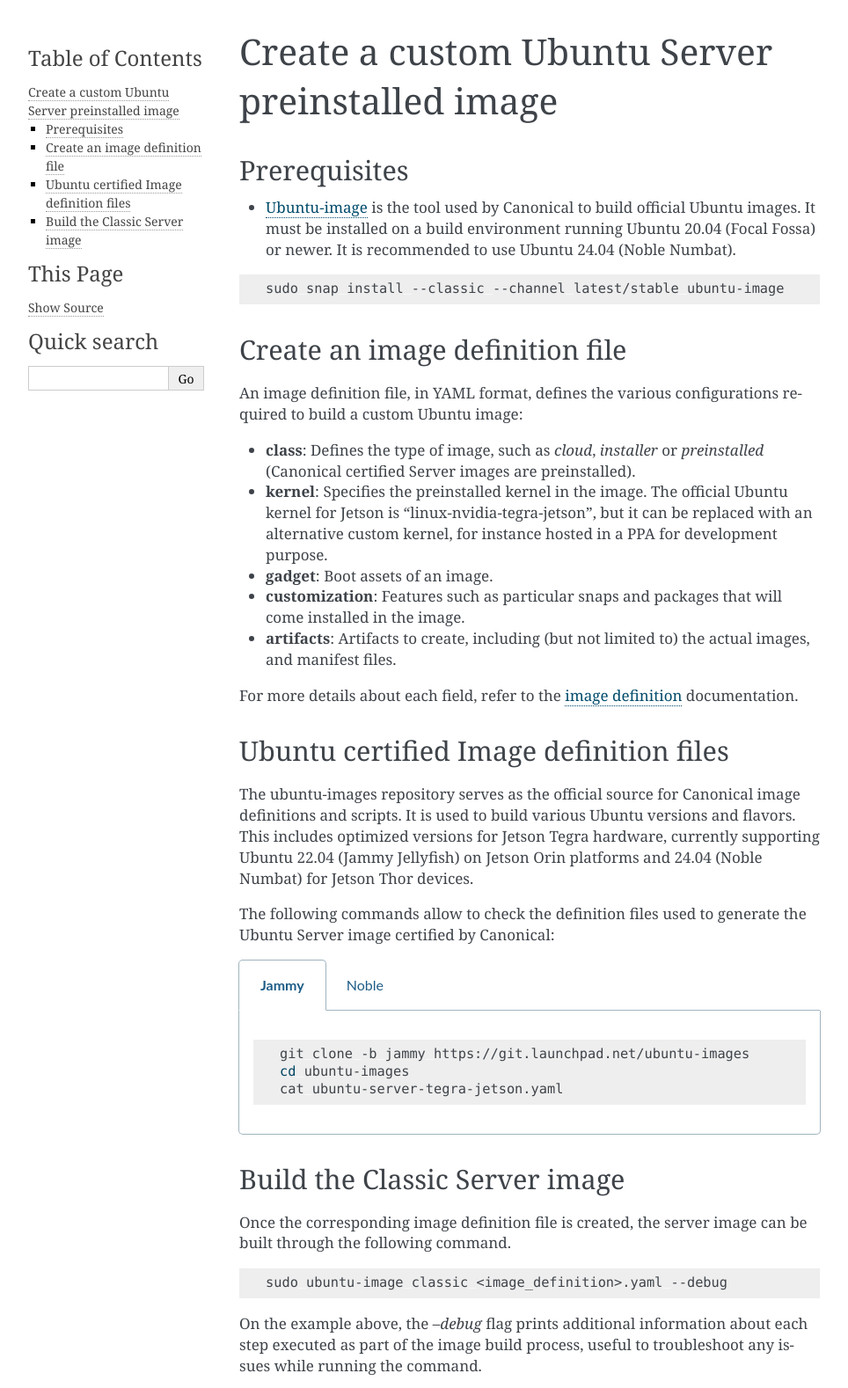
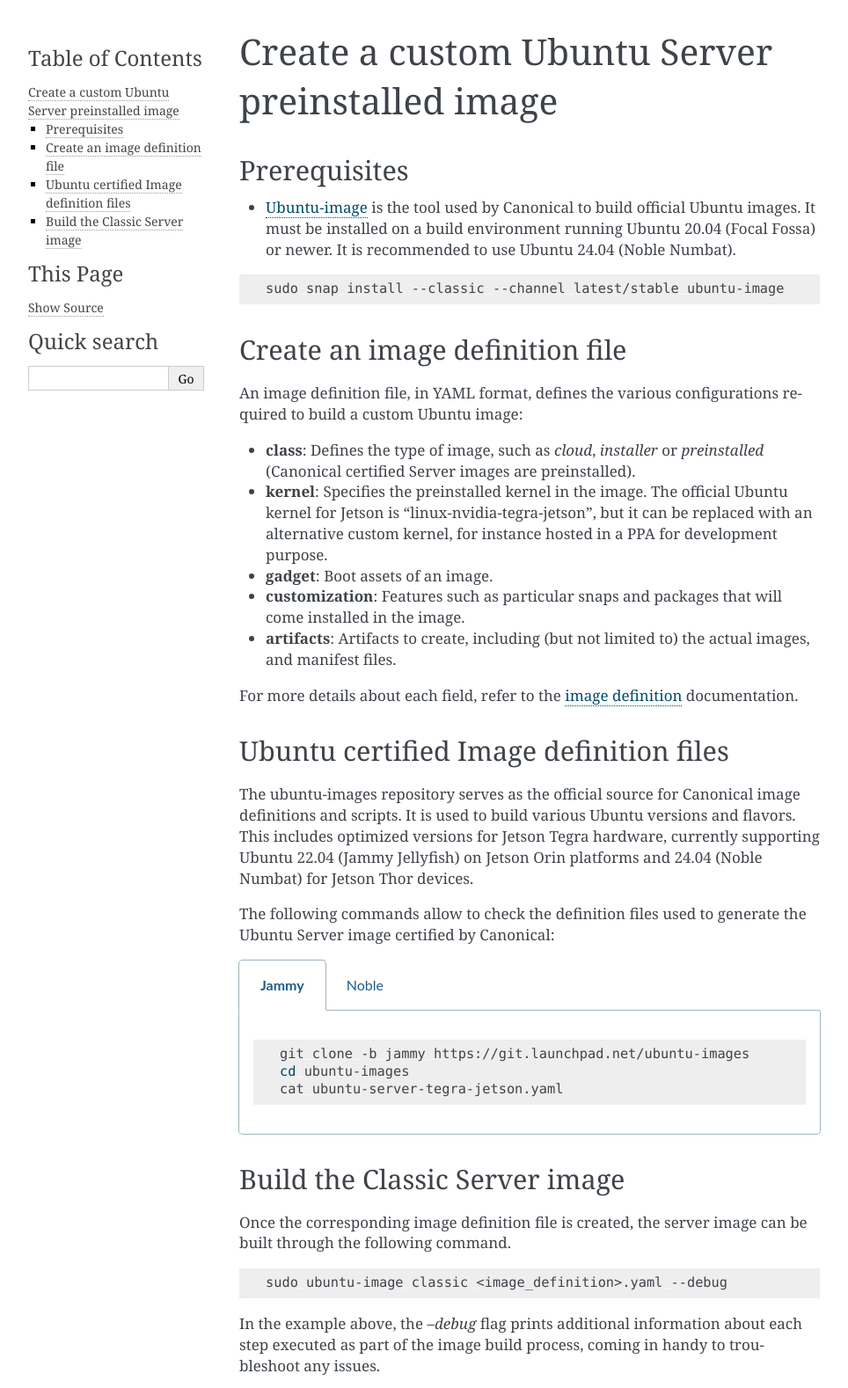
Before and after one commit to canonical/ubuntu-for-jetson, a Sphinx documentation site: the page built from docs/how-to/build-server-image.rst, in a window 1280 px wide, cut to the strip 0-1578 px from the top of the page. Shown: the whole strip at 88% size, without its empty margins (148-1112 px from the left). Built offline with Sphinx 7.4.7, drawn with Linux system fonts in a browser that asks for light colours.

Commit message:
Fix: Refine Build the Classic Server image description

```diff
--- a/docs/how-to/build-server-image.rst
+++ b/docs/how-to/build-server-image.rst
@@ -64,4 +64,4 @@
 
     sudo ubuntu-image classic <image_definition>.yaml --debug
 
-On the example above, the `--debug`  flag prints additional information about each step executed as part of the image build process, useful to troubleshoot any issues while running the command.
+In the example above, the `--debug` flag prints additional information about each step executed as part of the image build process, coming in handy to troubleshoot any issues.
```
